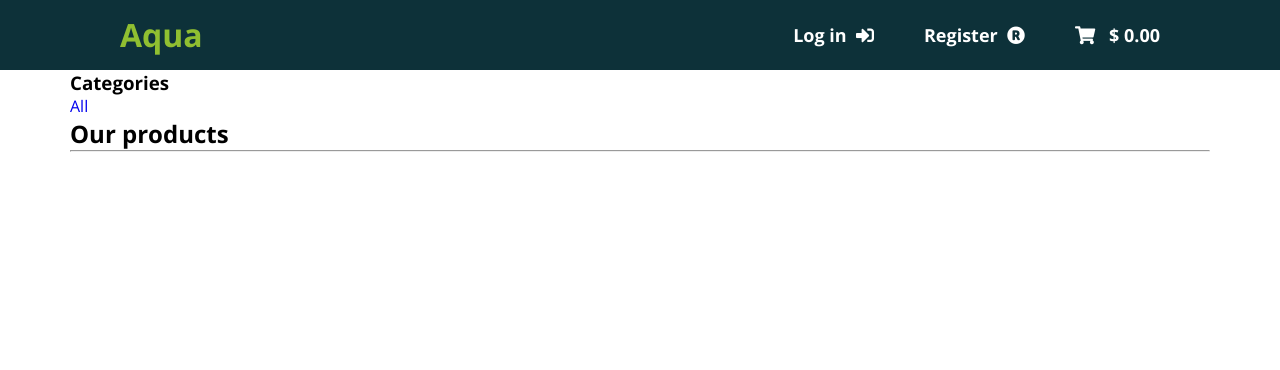
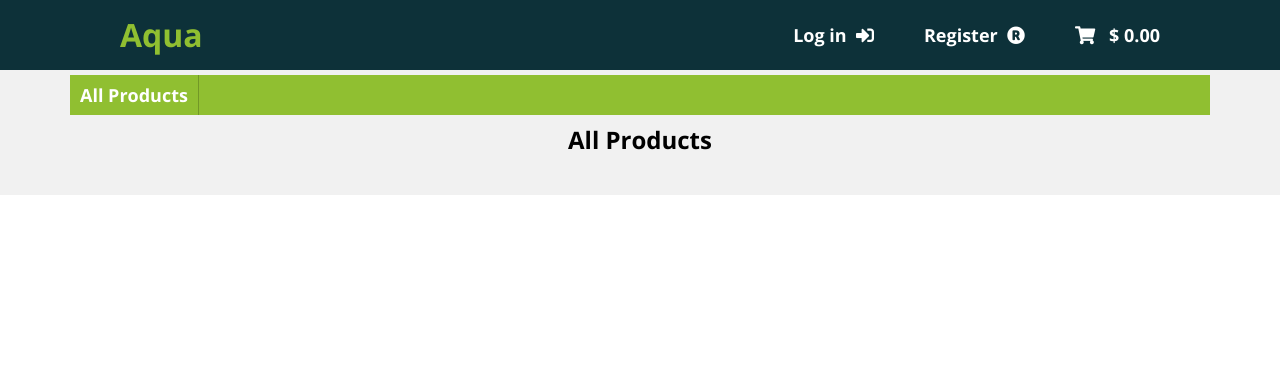
Before and after one commit to Kitayeu/my_shop, a Django app: page / in a window 1280 px wide. Shown: the top 370 px of the page. Run offline with Django 3.2, Linux system fonts and the light colour scheme; data that the repository does not hold is empty; parts of the project's set-up code (start-up, migrations or seed data) failed here and were passed over.

Commit message:
Added CSS for 'list.html'

```diff
--- a/static/css/header.css
+++ b/static/css/header.css
@@ -1,5 +1,7 @@
 .header{
     width: 100%;
+    position: fixed;
+    z-index: 3;
     background: #0d3139;
 }
 .header-row{
--- /dev/null
+++ b/static/css/list.css
@@ -0,0 +1,82 @@
+.list-col{
+    background: #90bf31;
+    display: flex;
+    justify-content: space-between;
+    align-items: center;
+}
+.nav-list{
+    display: flex;
+    flex-direction: row;
+}
+.nav-list_item{
+    display: inline-block;
+    padding: 10px;
+    border-right: 1px solid #729826;
+    box-sizing: border-box;
+    transition: 0.2s;
+}
+.nav-list_item a {
+    font-style: normal;
+    font-weight: 700;
+    font-size: 18px;
+    line-height: 20px;
+    display: flex;
+    align-items: center;
+    text-align: center;
+    text-transform: capitalize;
+    color: #FFFFFF;
+    transition: 0.2s;
+}
+.nav-list_item:hover{
+   background: rgba(114, 152, 38, 0.5);
+}
+.name_category{
+    font-style: normal;
+    font-weight: 700;
+    font-size: 24px;
+    line-height: 20px;
+    padding: 15px;
+    align-items: center;
+    text-align: center;
+    text-transform: capitalize;
+    color: black;
+}
+.item-col{
+    display: flex;
+    justify-content: flex-start;
+}
+.item-row{
+    display: flex;
+    flex-wrap: wrap;
+    justify-content: flex-start;
+    margin-left: 10px;
+}
+.item{
+    display: block;
+    width: 270px;
+    border: 1px solid #0d3139;
+    border-radius: 10px;
+    margin: 5px;
+    background-color: white;
+}
+.item-image img{
+    width: 180px;
+    border-radius: 10px;
+    margin: 10px 45px 0 45px;
+}
+.item-image:hover{
+    transform: scale(1.1);
+}
+.card-body{
+    align-items: center;
+    text-align: center;
+
+}
+.card_name{
+    height: 45px;
+    margin: 10px 0;
+    padding-bottom: 10px;
+}
+.card_price{
+    margin: 10px 0;
+}
--- a/static/css/style.css
+++ b/static/css/style.css
@@ -1,4 +1,5 @@
 @import url('./header.css');
+@import url('./list.css');
 
 html{
     font-family: 'Open Sans', sans-serif;
@@ -14,4 +15,10 @@ html{
     max-width: 1170px;
     margin: auto;
     padding: 0 15px;
+    position: relative;
+    z-index: 2;
 }
+section{
+    padding: 75px 0 30px;
+    background: #f1f1f1;
+}
--- a/templates/shops/product/list.html
+++ b/templates/shops/product/list.html
@@ -1,20 +1,20 @@
 {% extends 'shops/base.html' %}
 {% load static %}
 
-{% block title %}My shop{% endblock title %}
+{% block title %}Products{% endblock title %}
+
 {% block content %}
 
     <div class="row">
-        <div class="col">
-                <h3>
-                    Categories
-                </h3>
-                <ul>
-                    <li>
-                        <a href="{% url 'shops:product_list' %}">All</a>
+
+        <div class="list-col">
+                <nav class="nav">
+                    <ul class="nav-list">
+                        <li class="nav-list_item">
+                            <a href="{% url 'shops:product_list' %}">all products</a>
                         </li>
                         {% for category in categories %}
-                        <li
+                            <li class="nav-list_item"
                                     {% if category.slug == request_category.slug %}
                                     {% else %}
                                     {% endif %}>
@@ -24,37 +24,40 @@
                             </li>
                         {% endfor %}
                     </ul>
+                </nav>
         </div>
 
-        <div class="col">
-            <div class="card">
-                    <h2>
-                        Our products
-                    </h2>
+        <div>
+            {% if request_category.slug %}
+                <h2 class="name_category">{{request_category.slug }}</h2>
+            {% else %}
+                <h2 class="name_category">all products</h2>
+            {% endif %}
         </div>
 
-            <div class="row">
+        <div class="item-col">
+            <div class="item-row">
                 {% for product in products %}
-                    <div class="col">
-                        <div class="card product">
+                    <div class="card_product">
                         <div class="item">
                             <div class="item-image">
                                 <a href="{{ product.get_absolute_url }}">
                                     <img src="{{ product.image.url }}" alt="image">
-                                        <i></i>
                                 </a>
                             </div>
 
                             <div class="item-text">
                                     <a href="{{ product.get_absolute_url }}">
-                                            <i></i>
                                     </a>
                             </div>
 
                             <div class="card-body">
-                                    {{ product.name }}
-                                    <hr>
-                                    <span>${{ product.price }}</span>
+                                <div class="card_name">
+                                    <p>{{ product.name }}</p>
+                                </div>
+
+                                <div class="card_price">
+                                    <h3>$ {{ product.price }}</h3>
                                 </div>
                             </div>
                         </div>
@@ -62,7 +65,7 @@
                 {% endfor %}
             </div>
         </div>
+
     </div>
-    <hr>
 
 {% endblock content %}
```
Lines whose indentation alone changed are shown as unchanged.
